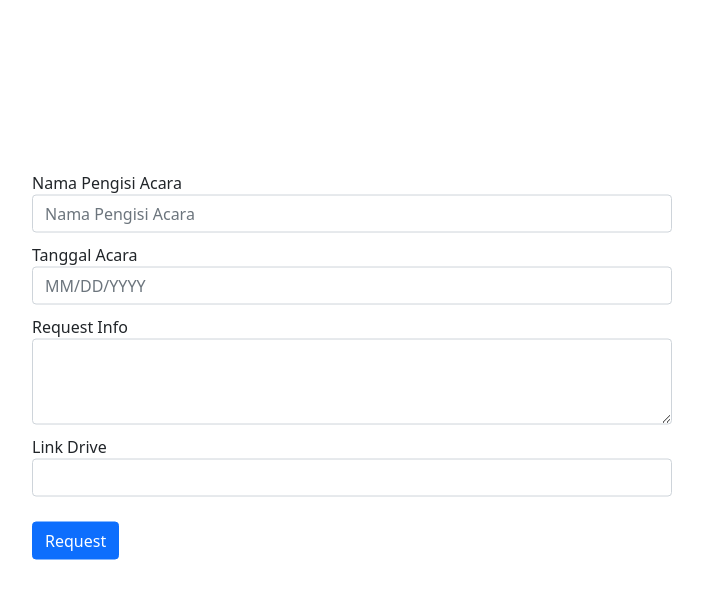
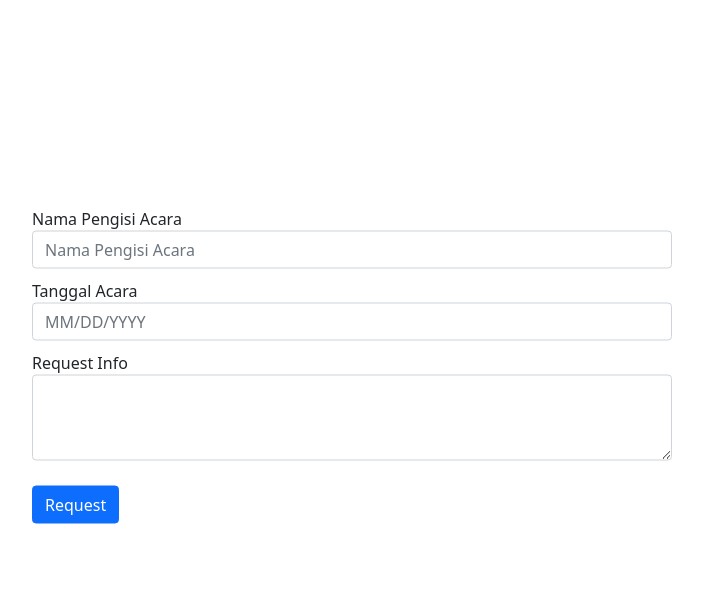
Before and after one commit to filbertfl/PengisiAcara, a PHP site: page /hal3.php in a window 1280 px wide. Shown: the top 599 px of the page, without its empty margins (288-991 px from the left). Run offline with PHP 8.4, Linux system fonts and the light colour scheme; some libraries are stand-ins or nearby versions.

Commit message:
Update hal3.php

```diff
--- a/hal3.php
+++ b/hal3.php
@@ -90,10 +90,6 @@ if(isset($_POST['submit_button'])){
                 <label for="exampleFormControlTextarea1">Request Info</label>
                 <textarea name="request_info" class="form-control" id="exampleFormControlTextarea1" rows="3"></textarea>
             </div>
-            <div class="form-group">
-                <label for="exampleFormControlTextarea2">Link Drive</label>
-                <input name="link_drive" class="form-control" id="link-drive">
-            </div>
             <button name="submit_button" type="submit" class="btn btn-primary">Request</button>
         </form>
     </div>
```
